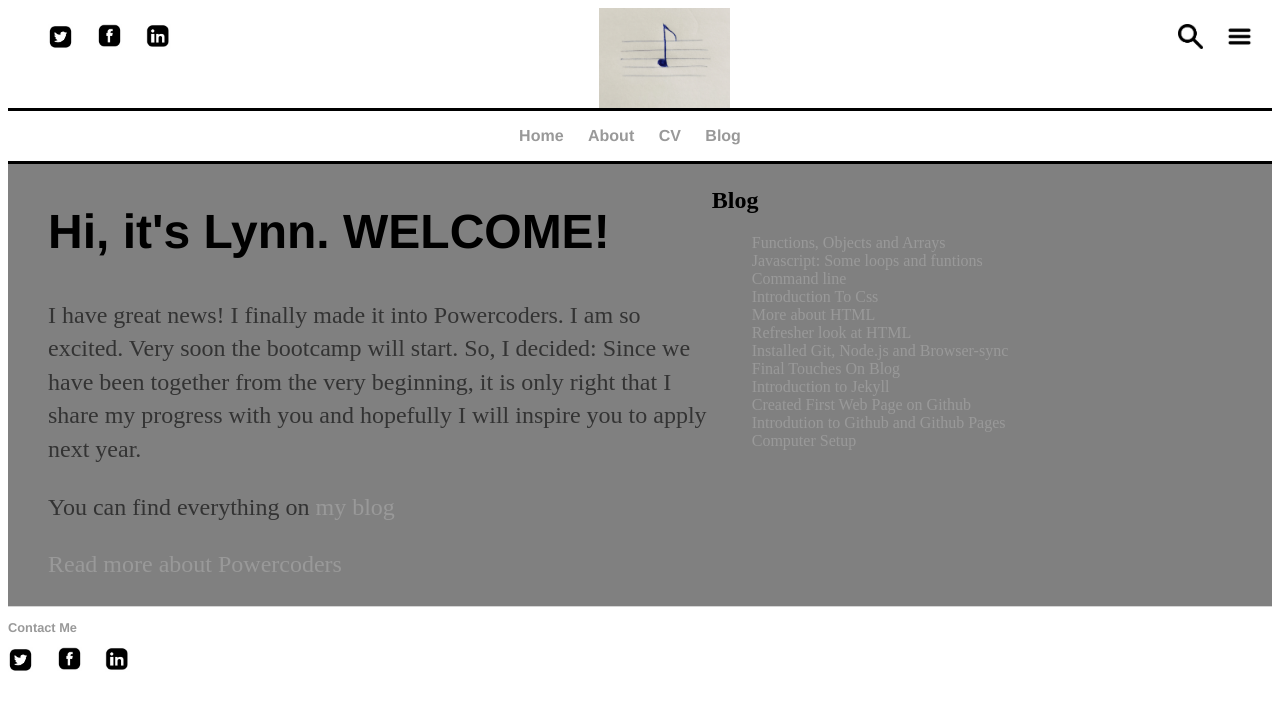
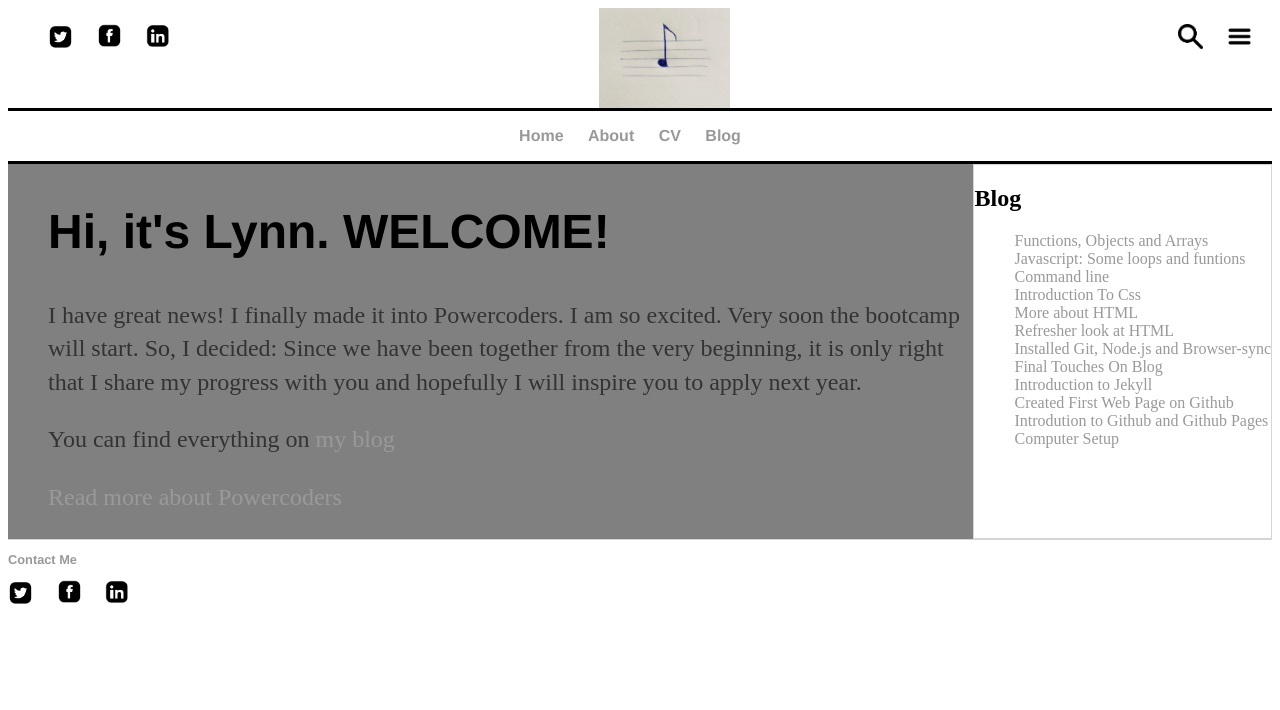
Before and after one commit to aineomugisha/aineomugisha.github.io, a Jekyll site: the page built from index.html, in a window 1280 px wide. Shown: the top 710 px of the page. Built offline with Jekyll 4.4.1, drawn with Linux system fonts in a browser that asks for light colours; the list of posts is cut into pages by our own code.

Commit message:
Update main.css

```diff
--- a/css/main.css
+++ b/css/main.css
@@ -55,8 +55,8 @@ flex-wrap:wrap;
 
 
 aside{
-    flex-grow:1;
-    border:3px solid grey;
+   border: 1px solid #d5d5d5;
+    background-color:white;
 }
 
 a {
@@ -102,7 +102,8 @@ ul.posts {
     column-width:50%;
     column-height:100px;
     display: flex;*/
-    border:3px solid grey;
+    background-color:white;
+    border: 1px solid #d5d5d5;
 }
 .posts>li{
 flex-basis:33%;
```
